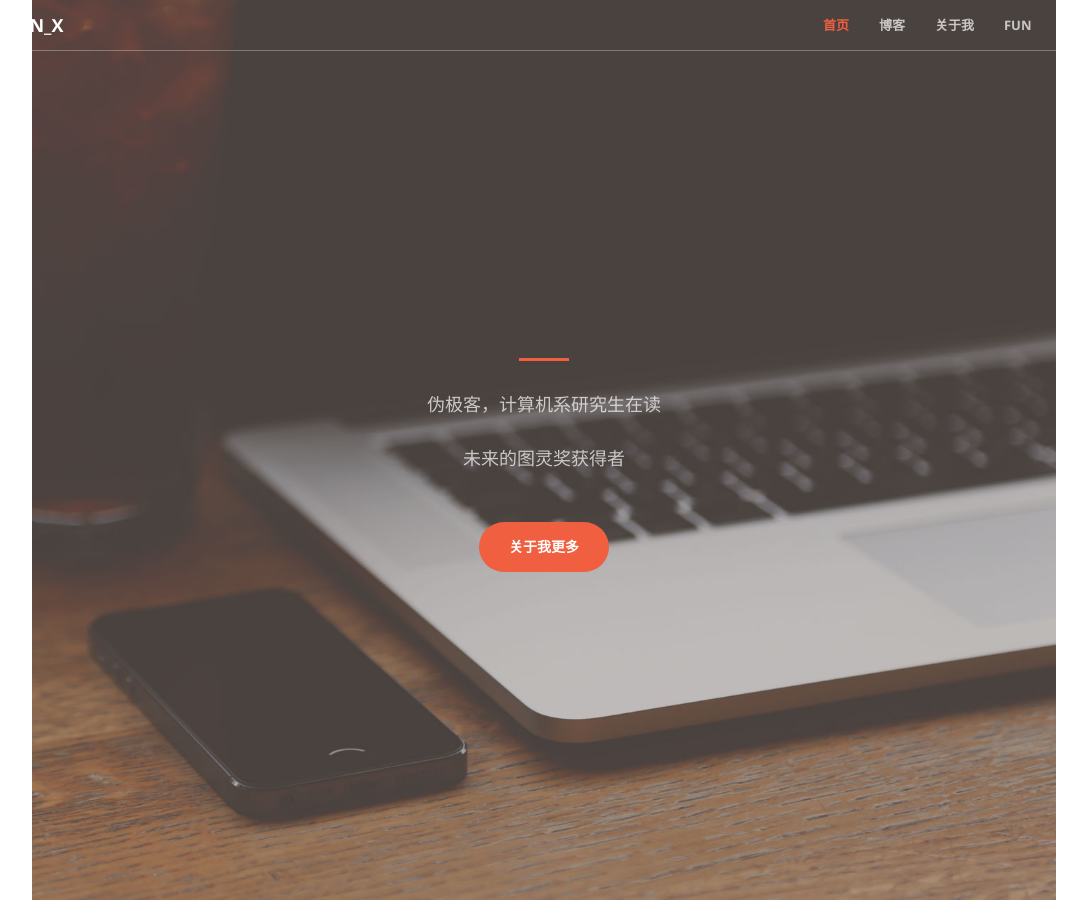
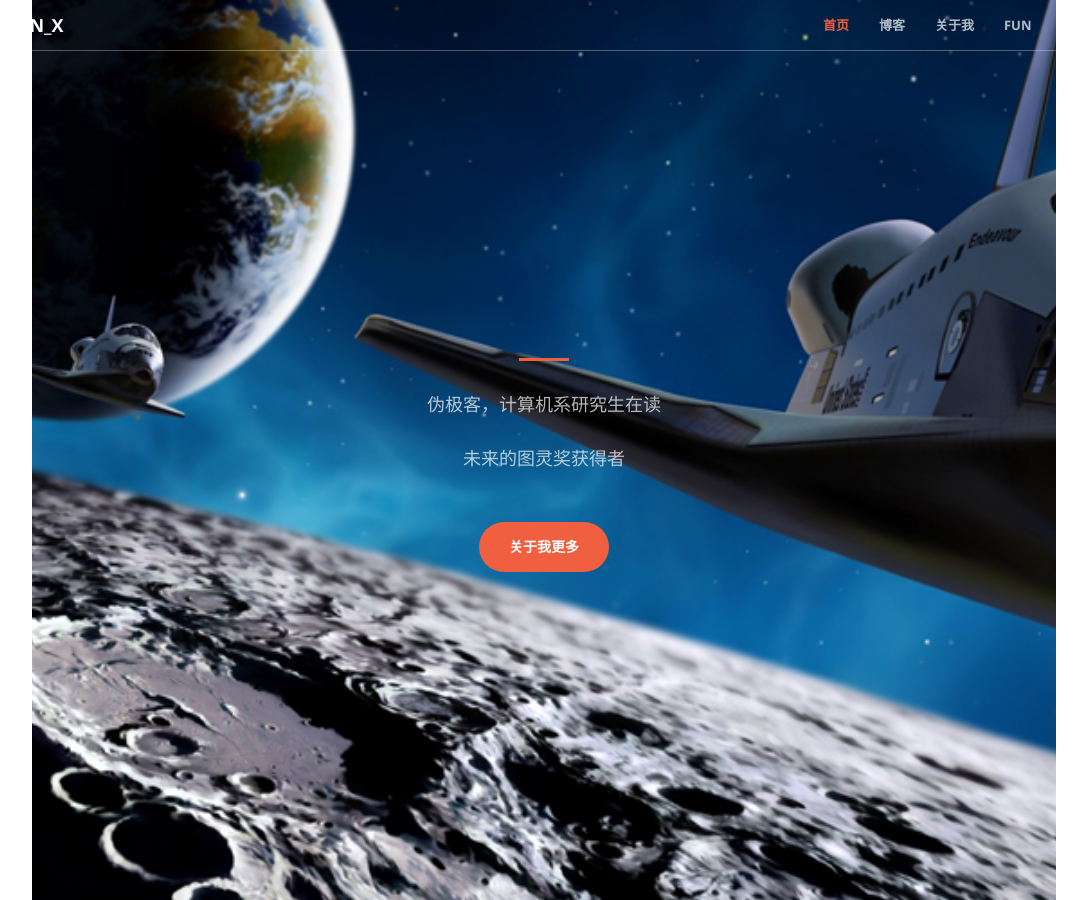
Before and after one commit to tcOops/hololens, a Jekyll site: the page built from index.html, in a window 1280 px wide and 900 px high. Shown: the whole window, without its empty margins (96-1183 px from the left). Built offline with Jekyll 4.4.1, drawn with Linux system fonts in a browser that asks for light colours; Markdown is read by kramdown in place of the engine named in the settings; comment, search, counter and statistics services are not loaded.

Commit message:
change header img

```diff
--- a/_sass/_base.scss
+++ b/_sass/_base.scss
@@ -155,7 +155,7 @@ header {
     min-height: auto;
     @include background-cover;
     background-position: center;
-    background-image: url('../img/header.jpg');
+    background-image: url('../img/bg1.png');
     text-align: center;
     color: white;
     .header-content {
```
